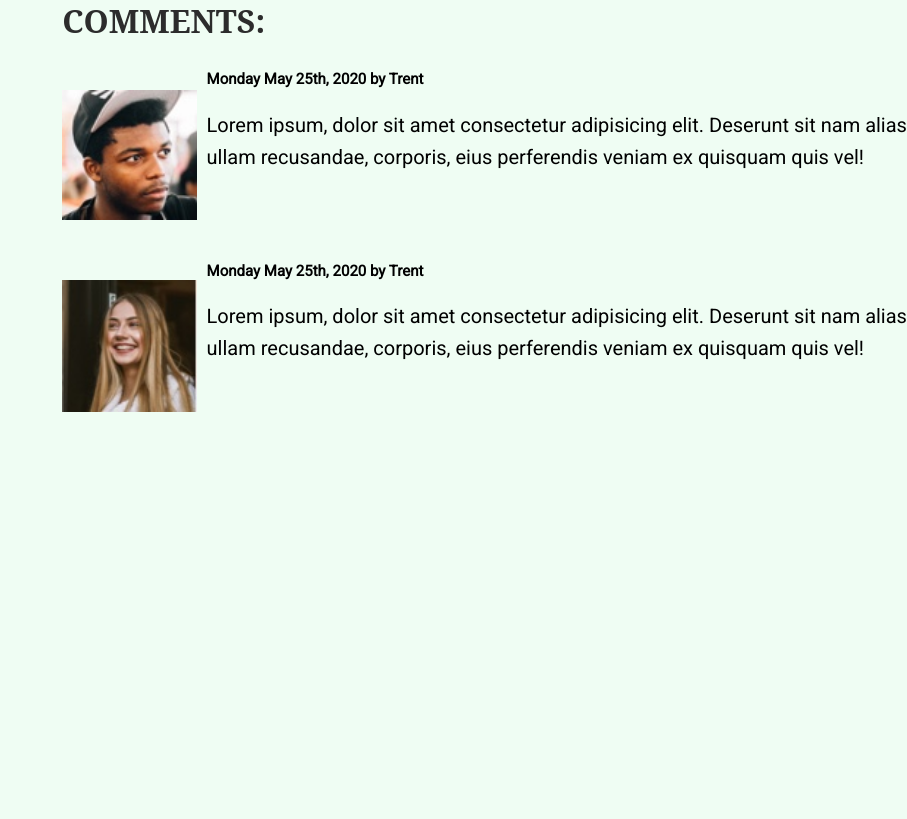
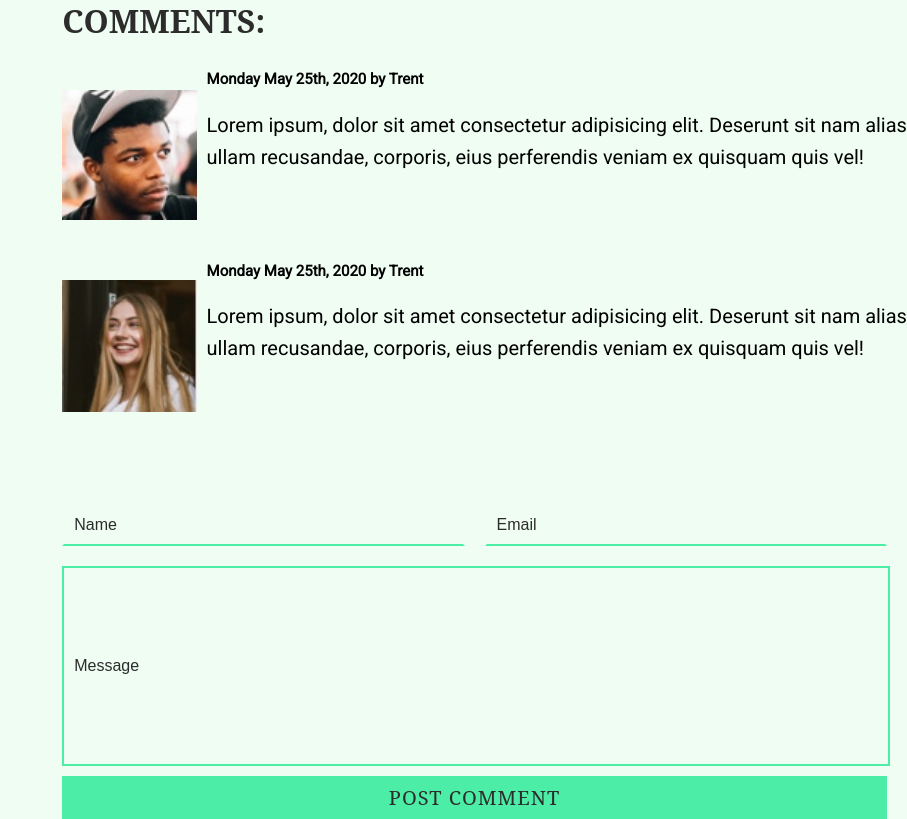
Before and after one commit to hctrgnzlz/hector-gonzalez-project-two, a plain HTML site: page blog.html in a window 1280 px wide. Shown: the part 1720-2539 px from the top of the page, without its empty margins (373-1280 px from the left). Before the commit the page ends 2214 px from the top, so only its background shows below. Drawn offline with Linux system fonts and the light colour scheme; a web font is replaced by a local one.

Commit message:
added form on blog

```diff
--- a/blog.html
+++ b/blog.html
@@ -88,5 +88,31 @@
     </div>
 </section>
 
+<section class="form">
+
+<form>
+            <div class="form__info">
+                <label class="sr-only" for="name">Name</label>
+                <input type="text" class="myForm" id="name" placeholder="Name">
+
+                <label class="sr-only" for="inputEmail">Email</label>
+                <input type="email" class="myForm" id="inputEmail" placeholder="Email">
+            </div>
+            <div class="form__msg">
+
+                <label class="sr-only" for="message">Message</label>
+                <input type="message" class="myForm" id="message" placeholder="Message">
+            </div>
+            </form>
+            <!-- form ends -->
+            <button class="button__comments">Post Comment</button>
+        </div>
+        </footer>
+    </section>
+</body>
+
+</html>
+</section>
+
 </body>
 </html>
--- a/styles/sass/style.scss
+++ b/styles/sass/style.scss
@@ -67,10 +67,15 @@ img {
     background-color: #EFFDF3;
 }
 
-button {
+button,
+.button {
     background-color: #4CEEA7;
     border: none;
     padding: 10px;
+
+        &__comments {
+            width:calc(100% - 20px);
+        }
 }
 
 .container {
@@ -228,15 +233,15 @@ button {
         }
 }
 
-.comments {
-    margin-left: 34%;
+// .comments {
+//     margin-left: 34%;
 
-        &__image {
-            box-shadow: none;
-            flex: 1 0 1%;
-        }
+//         &__image {
+//             box-shadow: none;
+//             flex: 1 0 1%;
+//         }
 
-}
+// }
 
 .gallery{
     padding-top: 30px;
@@ -291,7 +296,7 @@ footer {
         }
 
         &__article {
-            box-shadow: -5px 5px #FDFA60;;
+            box-shadow: -5px 5px #FDFA60;
             display: flex;
             flex-direction: column;
             width: 70%;
@@ -322,6 +327,7 @@ aside {
 }
 
 .comments {
+    margin-left: 34%;
     width: 100%;
     padding-top: 30px;
     // border: 4px red solid;
@@ -344,17 +350,69 @@ aside {
 
         &__image {
             flex: 1 0 1%;
+            box-shadow: none;
             display: inline;
             align-content: center;
             align-self: center;
             margin: 0;
             padding: 0;
         }
+    }
 
-        // &__img {
-        //     width:60%;
+.form {
+    display: flex;
+    flex-direction: column;
+    // width: 100%;
+    margin-left: 34%;
+    align-items: left;
+    padding: 0;
 
+        &__info {
+            display: flex;
+            justify-content: left;
+            width: 100%;
+        }
+}
 
-        // }
+form {
+    margin: 0;
+    width: 100%;
 
-    }
+}
+
+.myForm {
+width: 360px;
+padding: 10px;
+text-align: start;
+margin: 0 auto;
+}
+
+input {
+width: 100%;
+background-color: #EFFDF3;
+border: 2px solid #EFFDF3;
+padding: 10px;
+color: #4CEEA7;
+border-bottom: #4CEEA7 2px solid;
+
+}
+
+input[type="email"],
+input[type="text"] {
+margin: 10px 20px 20px 0px;
+width: 100%;
+}
+
+input[type="text"]::placeholder,
+input[type="email"]::placeholder,
+input[type="message"]::placeholder
+{
+color: #2C2C2C;
+}
+
+input[type="message"] {
+height: 200px;
+margin-bottom: 10px;
+border: 2px #4CEEA7 solid;
+width: 98%;
+}
```
Also changed, not shown: styles/style.css.
